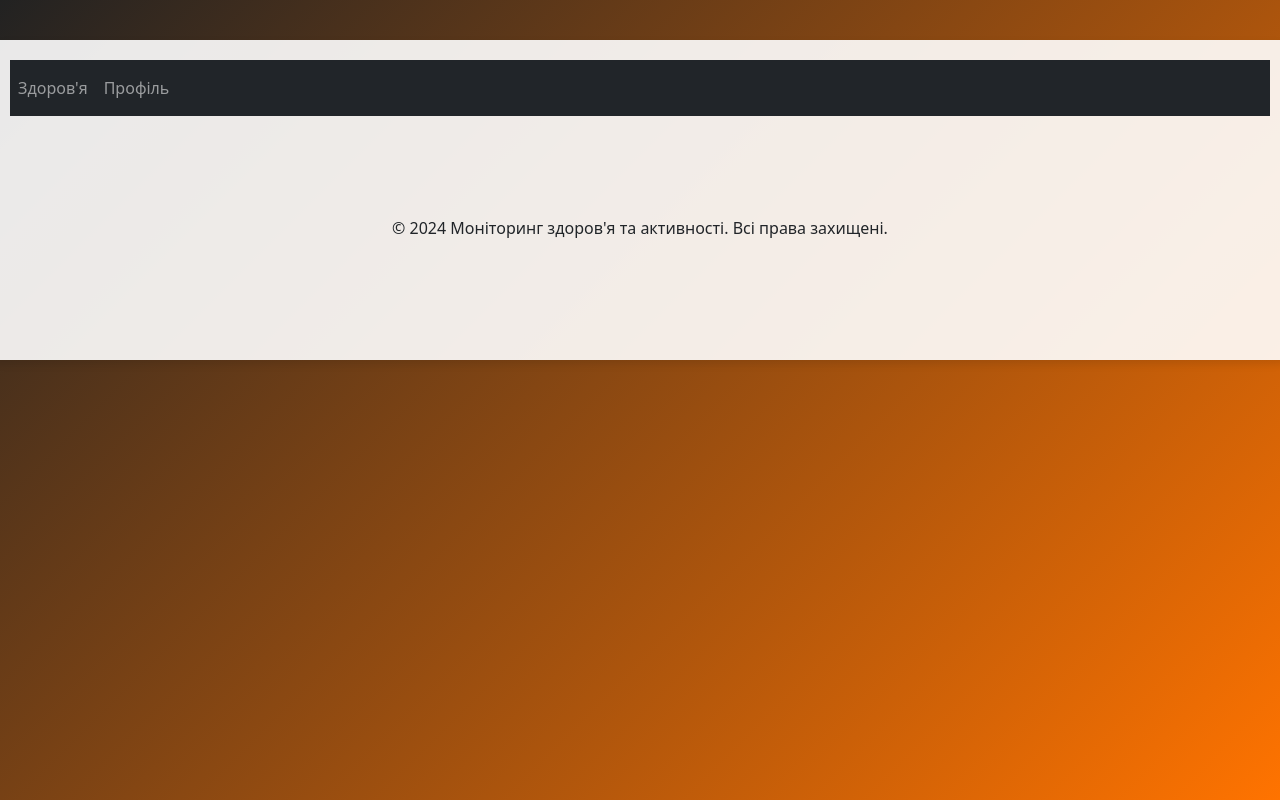
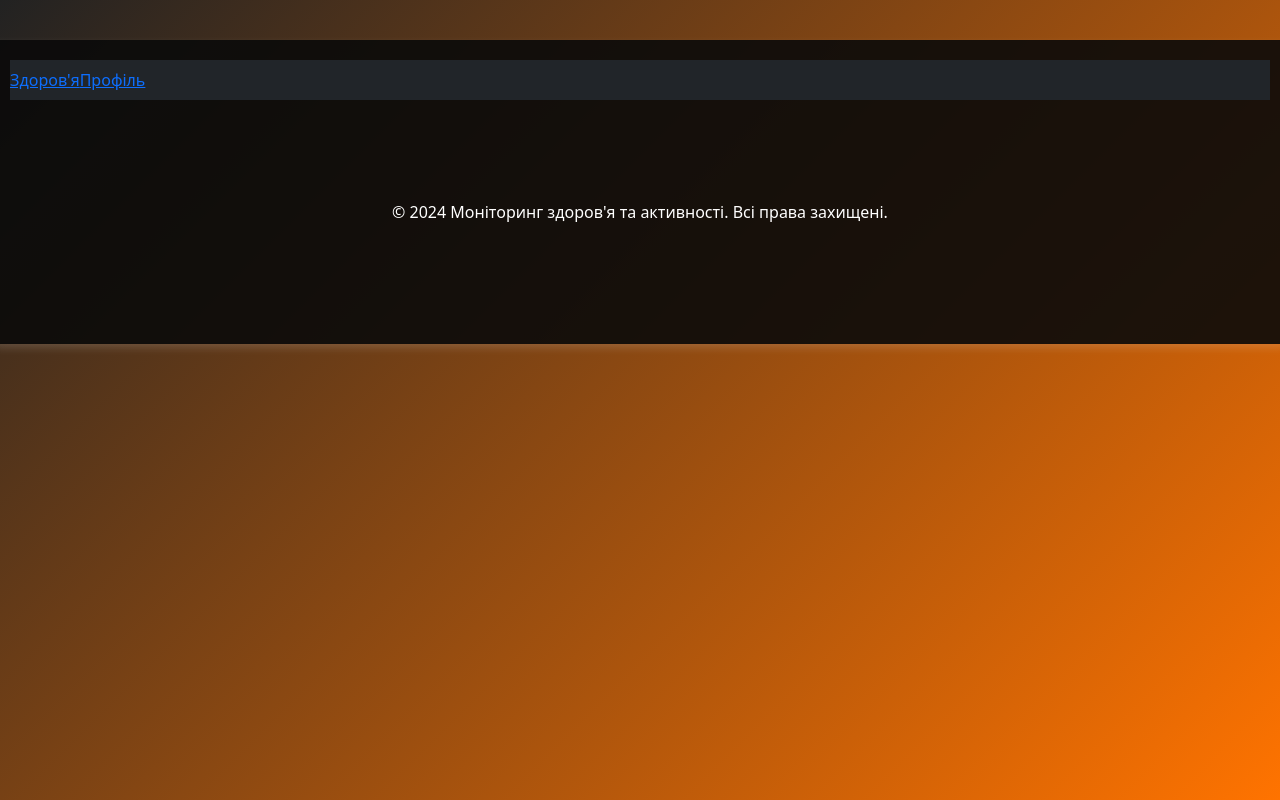
Before and after one commit to onsviii/fitness_track, a React (Create React App) app: page /profile in a window 1280 px wide. Built offline with nearby package versions, Linux system fonts and the light colour scheme.

Commit message:
Fix navigation bar

```diff
--- a/src/App.js
+++ b/src/App.js
@@ -4,9 +4,12 @@ import {
   Route,
   Routes
 } from "react-router-dom"
+
 import Footer from "./components/Footer"
 import NaviBar from './components/NaviBar';
+
 import { Home } from './Home';
+import { Users } from './Users';
 import Auth from "./AuthPage";
 
 function App() {
@@ -18,8 +21,8 @@ function App() {
         <Footer />
       </div>
       <Routes>
-        <Route path="/home" component={Home} />
-        <Route path="/auth" component={Auth} />
+        <Route exact path="/home" element={Home} />
+        <Route path="/profile" element={Users} />
       </Routes>
     </Router>
     </>
--- /dev/null
+++ b/src/Users.js
@@ -0,0 +1,7 @@
+import React from "react";
+
+export const Users = () => {
+    return (
+        <h1>=User Page</h1>
+    )
+}
--- a/src/components/NaviBar.js
+++ b/src/components/NaviBar.js
@@ -1,16 +1,17 @@
 import React from "react";
-import { Navbar, Nav, NavLink} from 'react-bootstrap'
+import { Navbar, Nav} from "react-bootstrap"
+import { NavLink } from "react-router"
+
 
 export default function NaviBar() {
     return (
         <>
             <Navbar collapseOnSelect expand="lg" bg="dark" variant="dark">
                 <Nav className="mr-auto">
-                    <NavLink>Здоров'я</NavLink>
-                    <NavLink>Профіль</NavLink>
+                    <NavLink to="/home">Здоров'я</NavLink>
+                    <NavLink to="/profile">Профіль</NavLink>
                 </Nav>
             </Navbar>
         </>
     )
-
 }
--- a/src/index.css
+++ b/src/index.css
@@ -21,9 +21,9 @@ body {
   width: 1300px;
   margin: 40px auto;
   padding: 20px;
-  background: rgba(255, 255, 255, 0.9);
+  background: rgba(10, 10, 10, 0.9);
   border-radius: 10px;
-  box-shadow: 0 4px 8px rgba(0, 0, 0, 0.1);
+  box-shadow: 0 4px 8px rgba(255, 255, 255, 0.15);
   overflow: auto;
 }
 
@@ -35,6 +35,10 @@ footer {
   margin: 100px;
   font-size: 1.0rem;
   text-align: center;
+}
+
+footer p {
+  color: rgb(255, 255, 255);
 }
 
 .page-container {
```
